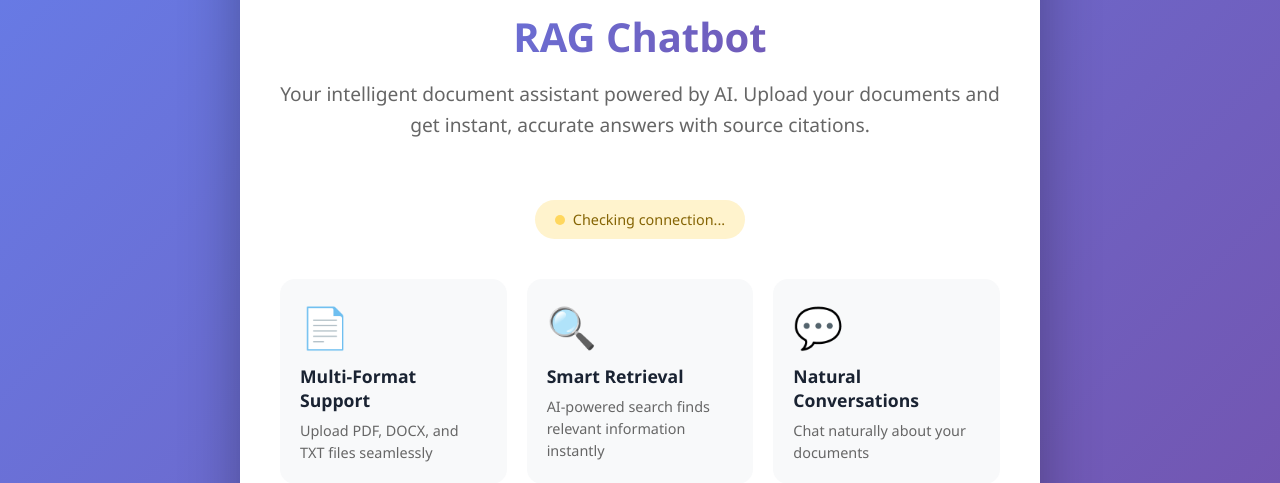
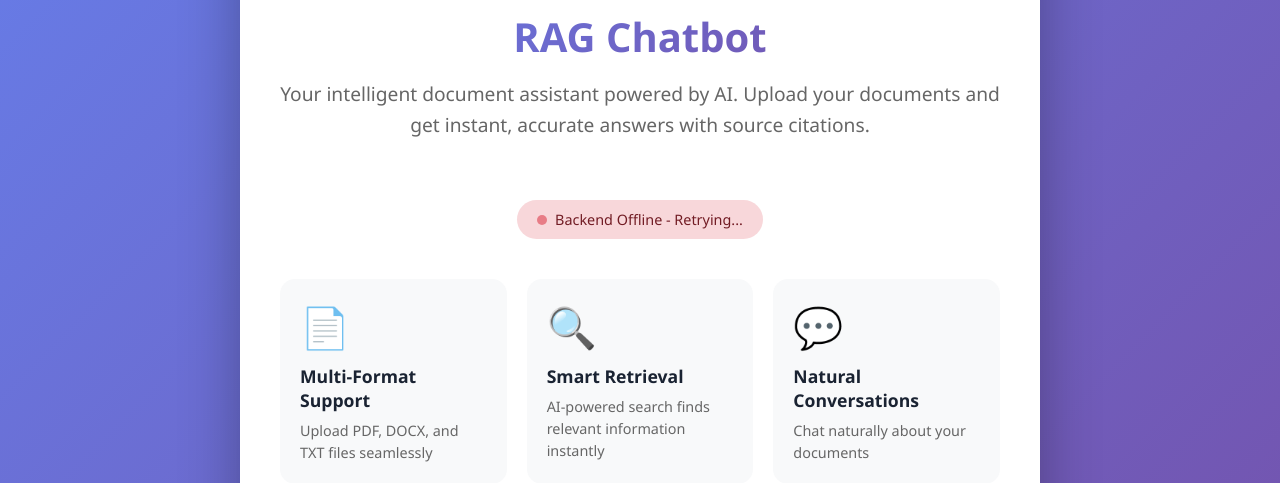
Before and after one commit to ASWINKUMARD/RAG, a FastAPI app: page / in a window 1280 px wide. Shown: the part 200-683 px from the top of the page. Run offline with FastAPI, Linux system fonts and the light colour scheme.

Commit message:
Update index.html

```diff
--- a/templates/index.html
+++ b/templates/index.html
@@ -267,13 +267,13 @@
         <div class="footer">
             <p>Built with FastAPI, AI, and ❤️</p>
             <p style="margin-top: 10px;">
-                <a href="/docs" target="_blank">API Documentation</a>
+                <a href="https://rag-567.onrender.com/docs" target="_blank">API Documentation</a>
             </p>
         </div>
     </div>
 
     <script>
-      <script>
+        // CRITICAL FIX: Use full backend URL
         const API_BASE = 'https://rag-567.onrender.com';
         const statusBadge = document.getElementById('statusBadge');
         const statusText = document.getElementById('statusText');
@@ -286,7 +286,10 @@
 
                 const response = await fetch(`${API_BASE}/health`, {
                     method: 'GET',
-                headers: { 'Content-Type': 'application/json' },
+                    headers: {
+                        'Content-Type': 'application/json',
+                        'Accept': 'application/json'
+                    },
                     signal: controller.signal
                 });
 
@@ -295,21 +298,27 @@
                 if (response.ok) {
                     const data = await response.json();
                     statusBadge.className = 'status-badge';
-                statusText.textContent = `Backend Online (v${data.version})`;
+                    statusText.textContent = `Backend Online (v${data.version || '1.0.0'})`;
                     startButton.disabled = false;
-                console.log('✅ Backend connected');
+                    console.log('✅ Backend connected:', API_BASE);
                 } else {
                     throw new Error(`Status ${response.status}`);
                 }
             } catch (error) {
                 statusBadge.className = 'status-badge error';
-            statusText.textContent = 'Backend Offline';
+                statusText.textContent = 'Backend Offline - Retrying...';
                 startButton.disabled = true;
                 console.error('❌ Backend error:', error);
+                // Retry after 5 seconds
                 setTimeout(checkBackendStatus, 5000);
             }
         }
 
+        // Check on page load
         checkBackendStatus();
+
+        // Check every 30 seconds
         setInterval(checkBackendStatus, 30000);
     </script>
+</body>
+</html>
```
Lines whose indentation alone changed are shown as unchanged.
